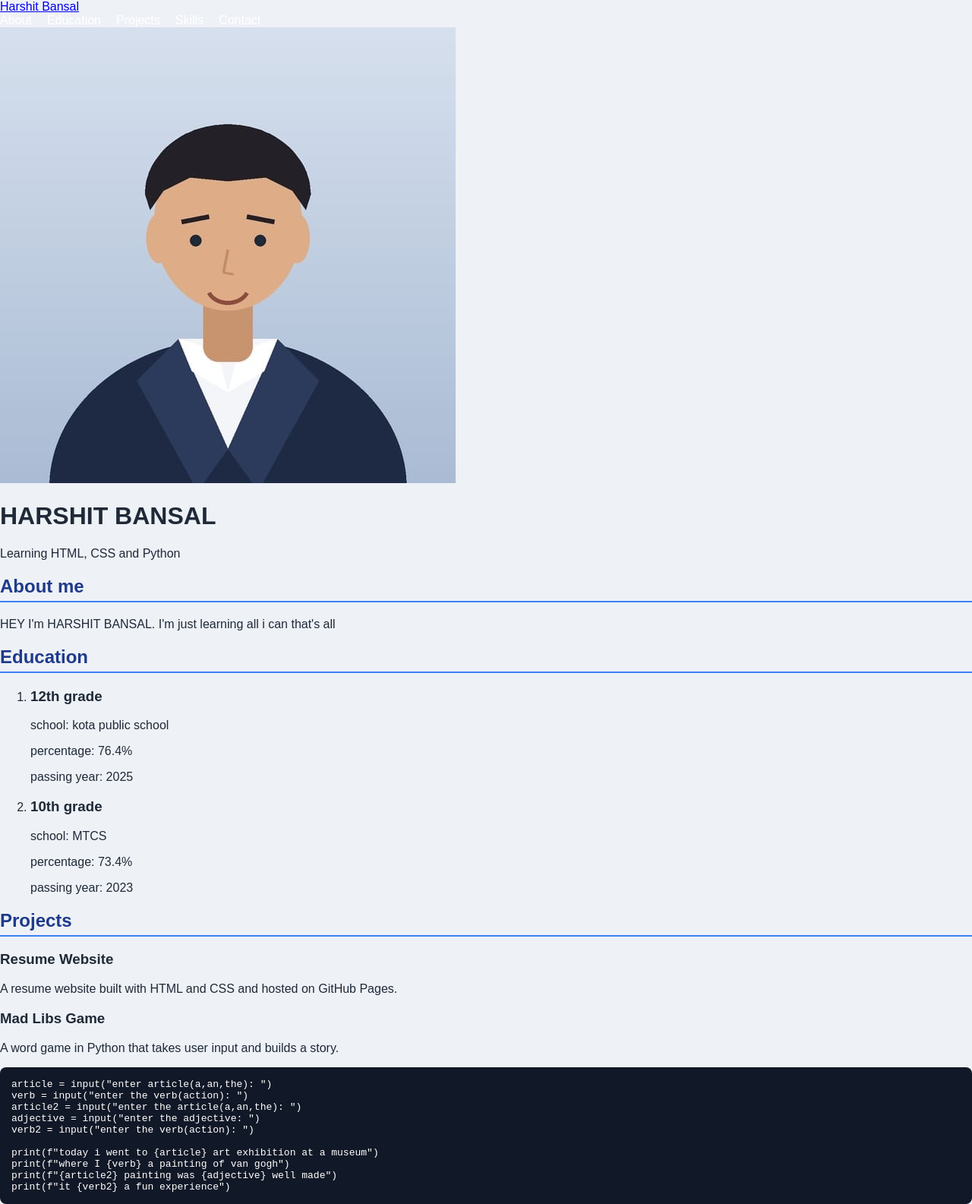
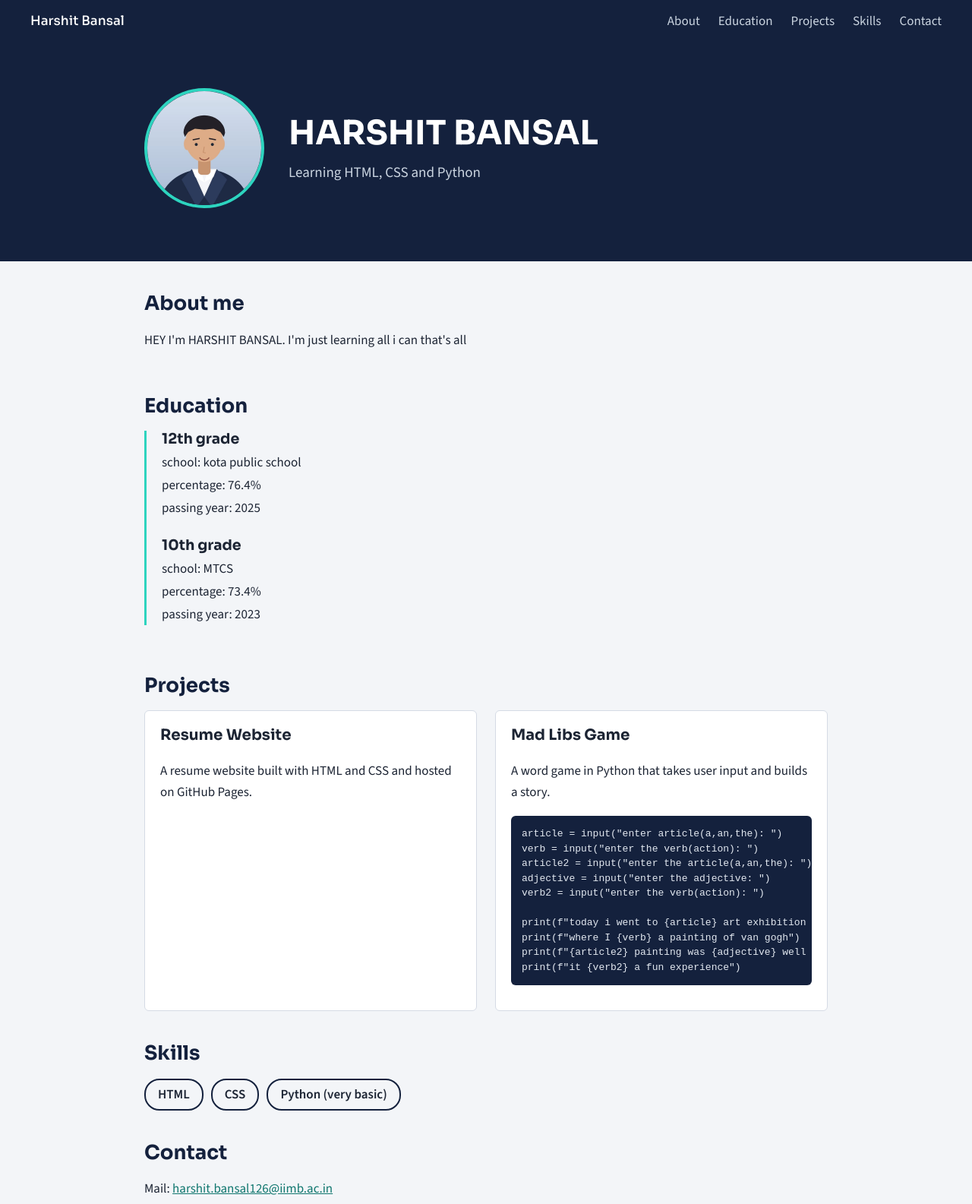
Before and after one commit to flower0-n/resume-website, a plain HTML site: page index.html in a window 1280 px wide. Shown: the top 1585 px of the page at 76% size. Drawn offline with nearby package versions, Linux system fonts and the light colour scheme.

Commit message:
Update style.css

```diff
--- a/style.css
+++ b/style.css
@@ -1,111 +1,213 @@
+/* Colors used: navy #14213d, teal #2dd4bf, light grey #f3f5f8, white #ffffff */
+
+html {
+  scroll-behavior: smooth;
+}
+
 body {
   margin: 0;
-  font-family: "Poppins", Arial, sans-serif;
-  background: #eef1f6;
-  color: #1f2937;
+  font-family: "Source Sans 3", Arial, sans-serif;
+  font-size: 17px;
+  line-height: 1.65;
+  color: #1c2433;
+  background: #f3f5f8;
 }
 
-/* navbar */
-.navbar {
+h1, h2, h3 {
+  font-family: "Sora", Arial, sans-serif;
+  line-height: 1.25;
+}
+
+a {
+  color: #0f766e;
+}
+
+/* navigation bar (flexbox + sticky position) */
+#navbar {
   position: sticky;
   top: 0;
+  z-index: 10;
   display: flex;
   justify-content: space-between;
   align-items: center;
   flex-wrap: wrap;
-  background: #1e3a8a;
-  padding: 12px 30px;
+  gap: 10px;
+  background: #14213d;
+  padding: 14px 40px;
 }
 
-.logo {
-  color: white;
-  font-size: 20px;
-  font-weight: bold;
+.brand {
+  color: #ffffff;
+  font-family: "Sora", Arial, sans-serif;
+  font-weight: 500;
+  text-decoration: none;
 }
 
 .nav-links {
   display: flex;
-  gap: 20px;
+  gap: 24px;
   list-style: none;
   margin: 0;
   padding: 0;
 }
 
 .nav-links a {
-  color: white;
+  color: #cbd5e1;
   text-decoration: none;
+  padding-bottom: 3px;
+  border-bottom: 2px solid transparent;
 }
 
-.nav-links a:hover {
-  color: #93c5fd;
+.nav-links a:hover,
+.nav-links a:focus-visible {
+  color: #ffffff;
+  border-bottom-color: #2dd4bf;
 }
 
-/* top section */
-#hero {
-  background: #3b82f6;
-  color: white;
-  text-align: center;
-  padding: 40px 20px;
+/* top section: photo on the left, name on the right */
+#top {
+  background: #14213d;
+  color: #ffffff;
+  padding: 60px 40px 70px;
 }
 
-#hero img {
-  border-radius: 50%;
-  border: 4px solid white;
+.hero-inner {
+  max-width: 900px;
+  margin: 0 auto;
+  display: flex;
+  align-items: center;
+  flex-wrap: wrap;
+  gap: 32px;
 }
 
-/* cards */
-.container {
-  max-width: 800px;
+.avatar {
+  width: 150px;
+  height: 150px;
+  object-fit: cover;
+  border-radius: 50%;
+  border: 4px solid #2dd4bf;
+}
+
+#top h1 {
+  margin: 0 0 8px;
+  font-size: 44px;
+}
+
+.tagline {
+  margin: 0;
+  font-size: 19px;
+  color: #cbd5e1;
+}
+
+/* page content */
+main {
+  max-width: 900px;
   margin: 0 auto;
+  padding: 0 40px 40px;
+}
+
+section {
+  padding-top: 40px;
+  scroll-margin-top: 60px;
+}
+
+h2 {
+  margin: 0 0 16px;
+  font-size: 26px;
+  color: #14213d;
+}
+
+/* education timeline */
+.timeline {
+  list-style: none;
+  margin: 0;
+  padding: 0 0 0 20px;
+  border-left: 3px solid #2dd4bf;
+}
+
+.timeline li {
+  margin-bottom: 24px;
+}
+
+.timeline h3 {
+  margin: 0 0 4px;
+  font-size: 19px;
+}
+
+.timeline p {
+  margin: 2px 0;
+}
+
+/* projects (grid layout) */
+.project-list {
+  display: grid;
+  grid-template-columns: repeat(auto-fit, minmax(min(300px, 100%), 1fr));
+  gap: 24px;
+}
+
+.project {
+  min-width: 0;
+  background: #ffffff;
+  border: 1px solid #d5dbe5;
+  border-radius: 6px;
   padding: 20px;
 }
 
-.card {
-  background: white;
-  padding: 20px;
-  margin-bottom: 20px;
-  border-radius: 10px;
-}
-
-h2 {
-  color: #1e3a8a;
-  border-bottom: 2px solid #3b82f6;
-  padding-bottom: 5px;
-}
-
-.row {
-  display: flex;
-  gap: 20px;
-  flex-wrap: wrap;
-}
-
-.box {
-  flex: 1;
-  min-width: 250px;
-  background: #eef1f6;
-  padding: 15px;
-  border-radius: 8px;
+.project h3 {
+  margin-top: 0;
 }
 
 pre {
-  background: #111827;
-  color: white;
-  padding: 15px;
-  border-radius: 8px;
+  background: #14213d;
+  color: #e2e8f0;
+  padding: 14px;
+  border-radius: 6px;
   overflow-x: auto;
+  font-size: 13px;
+  line-height: 1.5;
 }
 
 /* skills */
-#skills ul {
+.skills {
   display: flex;
+  flex-wrap: wrap;
   gap: 10px;
   list-style: none;
+  margin: 0;
   padding: 0;
 }
 
-#skills li {
-  background: #1e3a8a;
-  color: white;
-  padding: 5px 15px;
+.skills li {
+  padding: 5px 16px;
+  border: 2px solid #14213d;
   border-radius: 20px;
+  font-weight: 600;
 }
+
+/* footer */
+footer {
+  background: #14213d;
+  color: #cbd5e1;
+  text-align: center;
+  padding: 10px 20px;
+  font-size: 15px;
+}
+
+/* small screens */
+@media (max-width: 600px) {
+  #navbar,
+  #top,
+  main {
+    padding-left: 20px;
+    padding-right: 20px;
+  }
+
+  #top h1 {
+    font-size: 32px;
+  }
+
+  .nav-links {
+    flex-wrap: wrap;
+    gap: 14px;
+  }
+}
```
